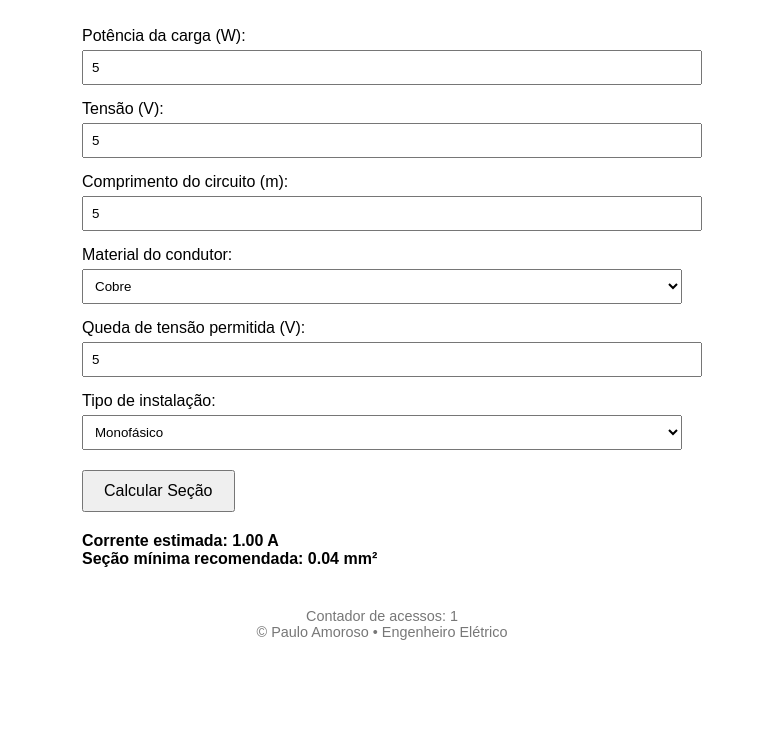
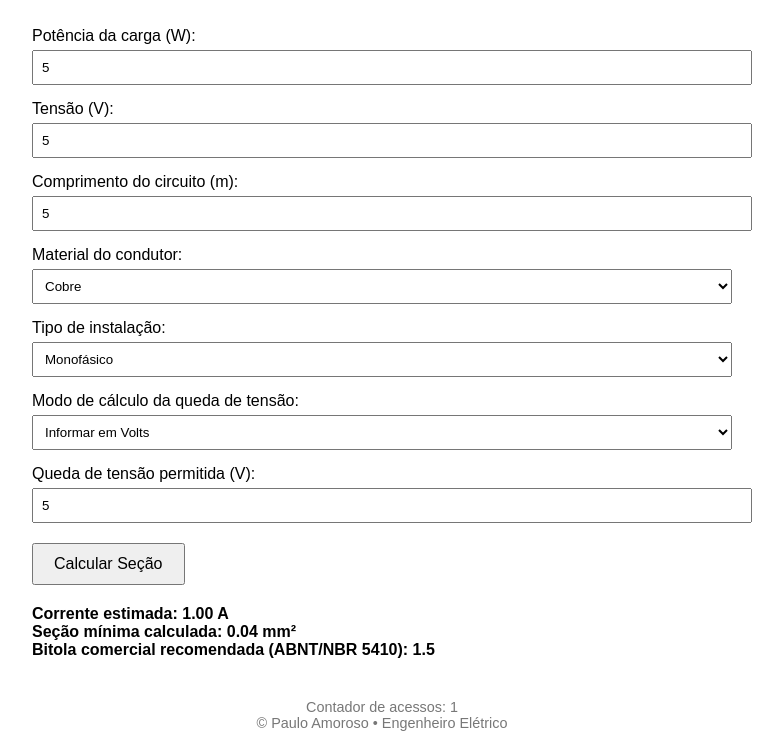
Before and after one commit to pramoroso/calculadora-secao-condutor, a plain HTML site: page index.html in a window 1280 px wide. Both pictures are taken after typing "5", "5", "5", "5" into the empty fields and a click on the button "Calcular Seção". Shown: the part 141-892 px from the top of the page, without its empty margins (258-1041 px from the left). Before the commit the page ends 801 px from the top, so only its background shows below. Drawn offline with Linux system fonts and the light colour scheme.

Commit message:
Atualiza layout e cálculo com base na NBR 5410
Atualiza layout e cálculo com base na NBR 5410

```diff
--- a/index.html
+++ b/index.html
@@ -4,10 +4,9 @@
   <meta charset="UTF-8" />
   <meta name="viewport" content="width=device-width, initial-scale=1.0" />
   <title>Paulo Amoroso - Calculadora de Seção de Condutor</title>
-  <!-- Ícones via CDN (Font Awesome) -->
   <script src="https://kit.fontawesome.com/a076d05399.js" crossorigin="anonymous"></script>
   <style>
-    body { font-family: Arial, sans-serif; padding: 20px; max-width: 600px; margin: auto; }
+    body { font-family: Arial, sans-serif; padding: 20px; max-width: 700px; margin: auto; }
     header { text-align: center; margin-bottom: 30px; }
     header h1 { margin: 0; }
     header p { color: #555; }
@@ -42,15 +41,29 @@
         <option value="aluminio">Alumínio</option>
       </select>
     </label>
-    <label>Queda de tensão permitida (V):
-      <input type="number" id="queda" required>
-    </label>
     <label>Tipo de instalação:
       <select id="tipo">
         <option value="monofasico">Monofásico</option>
         <option value="trifasico">Trifásico</option>
       </select>
     </label>
+    <label>Modo de cálculo da queda de tensão:
+      <select id="modoqueda" onchange="alternarModoQueda()">
+        <option value="manual">Informar em Volts</option>
+        <option value="percentual">Selecionar Percentual (%)</option>
+      </select>
+    </label>
+    <div id="quedaManual">
+      <label>Queda de tensão permitida (V):
+        <input type="number" id="queda" required>
+      </label>
+    </div>
+    <div id="quedaPercentual" style="display: none;">
+      <label>Percentual de queda (%):
+        <input type="number" id="percentualQueda" value="3">
+      </label>
+    </div>
+
     <button onclick="calcularSecao()">Calcular Seção</button>
 
     <div class="resultado" id="resultado"></div>
@@ -62,12 +75,19 @@
   </footer>
 
   <script>
-    // Contador simples com localStorage
+    const bitolasPadrao = [1.5, 2.5, 4, 6, 10, 16, 25, 35, 50, 70, 95, 120];
+
     const contadorEl = document.getElementById('contador');
     let visitas = localStorage.getItem('visitas') || 0;
     visitas++;
     localStorage.setItem('visitas', visitas);
     contadorEl.textContent = visitas;
+
+    function alternarModoQueda() {
+      const modo = document.getElementById('modoqueda').value;
+      document.getElementById('quedaManual').style.display = modo === 'manual' ? 'block' : 'none';
+      document.getElementById('quedaPercentual').style.display = modo === 'percentual' ? 'block' : 'none';
+    }
 
     function calcularCorrente(potencia, tensao, tipo) {
       return tipo === 'monofasico' ? potencia / tensao : potencia / (Math.sqrt(3) * tensao);
@@ -80,19 +100,39 @@
         : (Math.sqrt(3) * comprimento * corrente) / (gamma * queda);
     }
 
+    function obterBitolaComercial(secaoCalculada) {
+      for (let bitola of bitolasPadrao) {
+        if (bitola >= secaoCalculada) {
+          return bitola;
+        }
+      }
+      return "> 120 mm² (fora dos padrões comuns)";
+    }
+
     function calcularSecao() {
       const potencia = parseFloat(document.getElementById('potencia').value);
       const tensao = parseFloat(document.getElementById('tensao').value);
       const comprimento = parseFloat(document.getElementById('comprimento').value);
       const material = document.getElementById('material').value;
-      const queda = parseFloat(document.getElementById('queda').value);
       const tipo = document.getElementById('tipo').value;
+      const modoQueda = document.getElementById('modoqueda').value;
+
+      let queda;
+      if (modoQueda === 'manual') {
+        queda = parseFloat(document.getElementById('queda').value);
+      } else {
+        const percentual = parseFloat(document.getElementById('percentualQueda').value);
+        queda = tensao * (percentual / 100);
+      }
 
       const corrente = calcularCorrente(potencia, tensao, tipo);
       const secao = calcularSecaoCondutor(corrente, comprimento, material, queda, tipo);
+      const bitolaComercial = obterBitolaComercial(secao);
 
       document.getElementById('resultado').innerHTML =
-        `Corrente estimada: ${corrente.toFixed(2)} A<br>Seção mínima recomendada: ${secao.toFixed(2)} mm²`;
+        `Corrente estimada: ${corrente.toFixed(2)} A<br>` +
+        `Seção mínima calculada: ${secao.toFixed(2)} mm²<br>` +
+        `Bitola comercial recomendada (ABNT/NBR 5410): ${bitolaComercial}`;
     }
   </script>
 </body>
```
